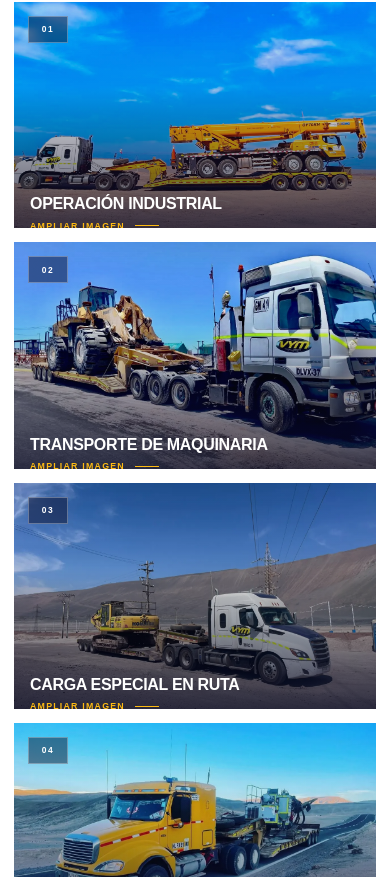
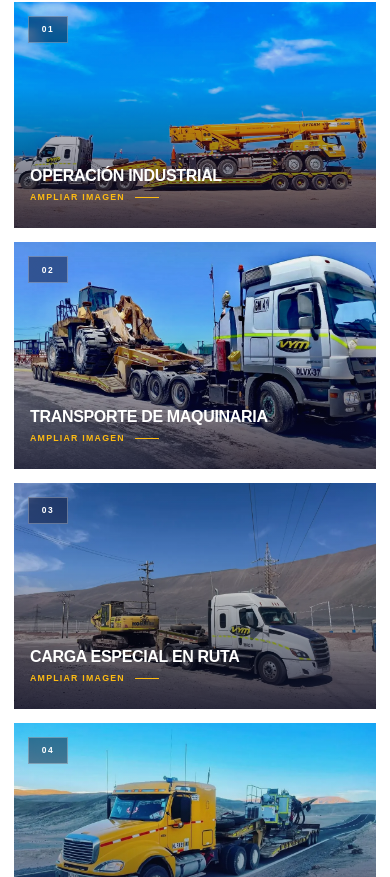
Before and after one commit to robertomanzomorales-beep/transportes-iquique-2026, a Next.js app: page /servicios in a window 390 px wide. Shown: the part 5387-6264 px from the top of the page. Built offline with nearby package versions, Linux system fonts and the light colour scheme.

Commit message:
Corrige texto inferior de galeria en movil

```diff
--- a/components/GaleriaServicios.module.css
+++ b/components/GaleriaServicios.module.css
@@ -320,11 +320,6 @@
 .lightbox {
   position: fixed;
   inset: 0;
-
-  /*
-   * Queda por encima del header, menú, WhatsApp
-   * y cualquier contexto de apilamiento del sitio.
-   */
   z-index: 2147483646;
 
   display: flex;
@@ -345,10 +340,6 @@
   animation: lightboxBackdrop 0.3s ease both;
 }
 
-/*
- * La X ya no depende del panel ni de la imagen.
- * Siempre queda fijada en la pantalla.
- */
 .closeButton {
   position: fixed;
 
@@ -730,19 +721,44 @@
 
   .cardContent {
     right: 16px;
-    bottom: 16px;
+    bottom: 22px;
     left: 16px;
+
+    gap: 7px;
+
+    transform: none;
+  }
+
+  .card:hover .cardContent,
+  .card:focus-visible .cardContent {
+    transform: none;
   }
 
   .cardContent strong {
+    max-width: calc(100% - 10px);
+
     font-size: 1rem;
+    line-height: 1.12;
   }
 
   .viewText {
     opacity: 1;
     transform: none;
 
+    padding-bottom: 3px;
+
     font-size: 0.55rem;
+    line-height: 1.25;
+  }
+
+  .card:hover .viewText,
+  .card:focus-visible .viewText {
+    opacity: 1;
+    transform: none;
+  }
+
+  .viewLine {
+    flex-shrink: 0;
   }
 
   .lightbox {
```
